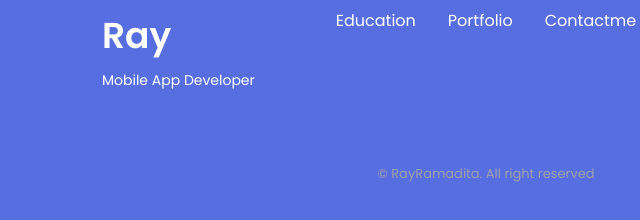
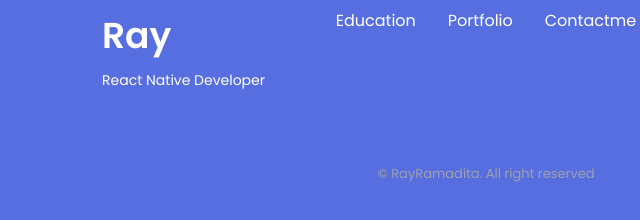
Before and after one commit to RayRama/Personal-Website, a plain HTML site: page index.html in a window 1280 px wide. Shown: the part 4061-4281 px from the top of the page, 154-794 px from the left. Drawn offline with nearby package versions, Linux system fonts and the light colour scheme.

Commit message:
Update index.html

```diff
--- a/index.html
+++ b/index.html
@@ -659,7 +659,7 @@
         <div class="footer__container container grid">
           <div>
             <h1 class="footer__title">Ray</h1>
-            <span class="footer__subtitle">Mobile App Developer</span>
+            <span class="footer__subtitle">React Native Developer</span>
           </div>
 
           <ul class="footer__links">
```
